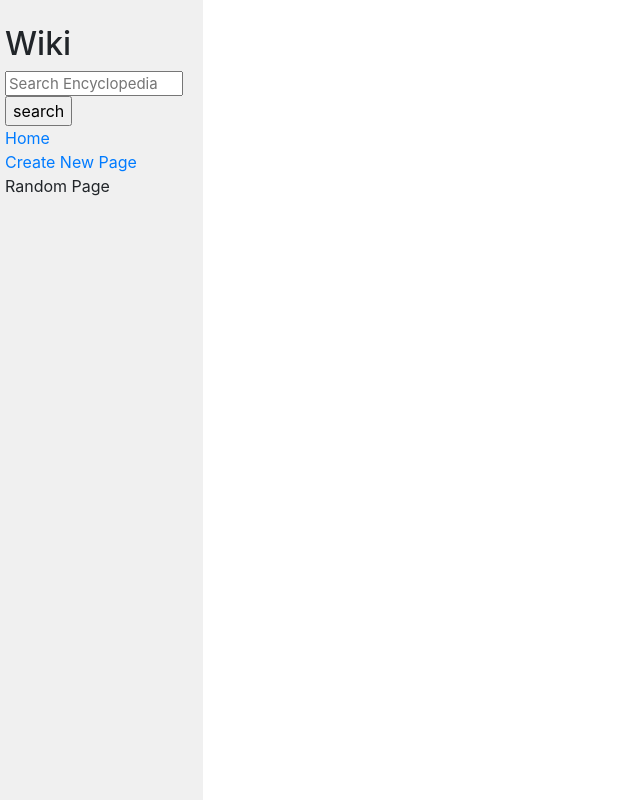
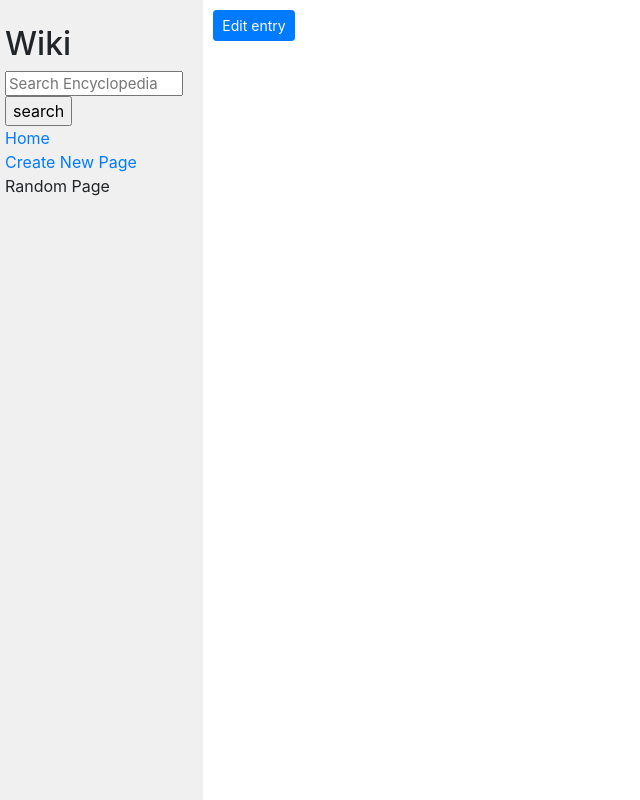
Before and after one commit to navarroruben/wiki, a Django app: template encyclopedia/templates/encyclopedia/entry.html in a window 1280 px wide. Shown: the whole page, without its empty margins (0-640 px from the left). Run offline with Django 3.2, Linux system fonts and the light colour scheme; the template is opened without the code that fills it, so the values that code supplies are empty; some libraries are stand-ins or nearby versions.

Commit message:
Added link button to edit entry/page.
Signed-off-by: navarroruben <rubenxnavarro@gmail.com>

```diff
--- a/encyclopedia/templates/encyclopedia/entry.html
+++ b/encyclopedia/templates/encyclopedia/entry.html
@@ -11,4 +11,5 @@
         </div>
 {% endif %}
     {{ page_info | safe}}
+        <a class="btn btn-primary btn-sm" href="{% url 'edit_entry' name %}" role="button">Edit entry</a>
 {% endblock %}
```
